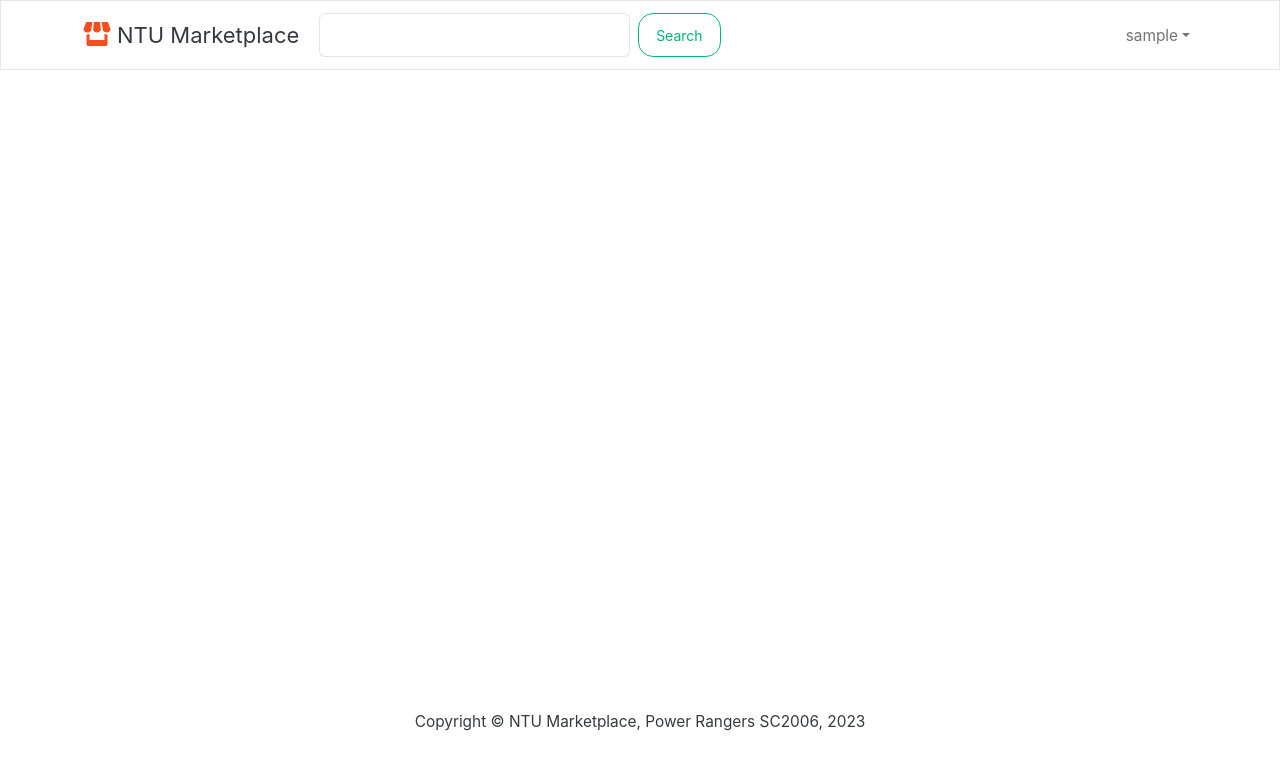
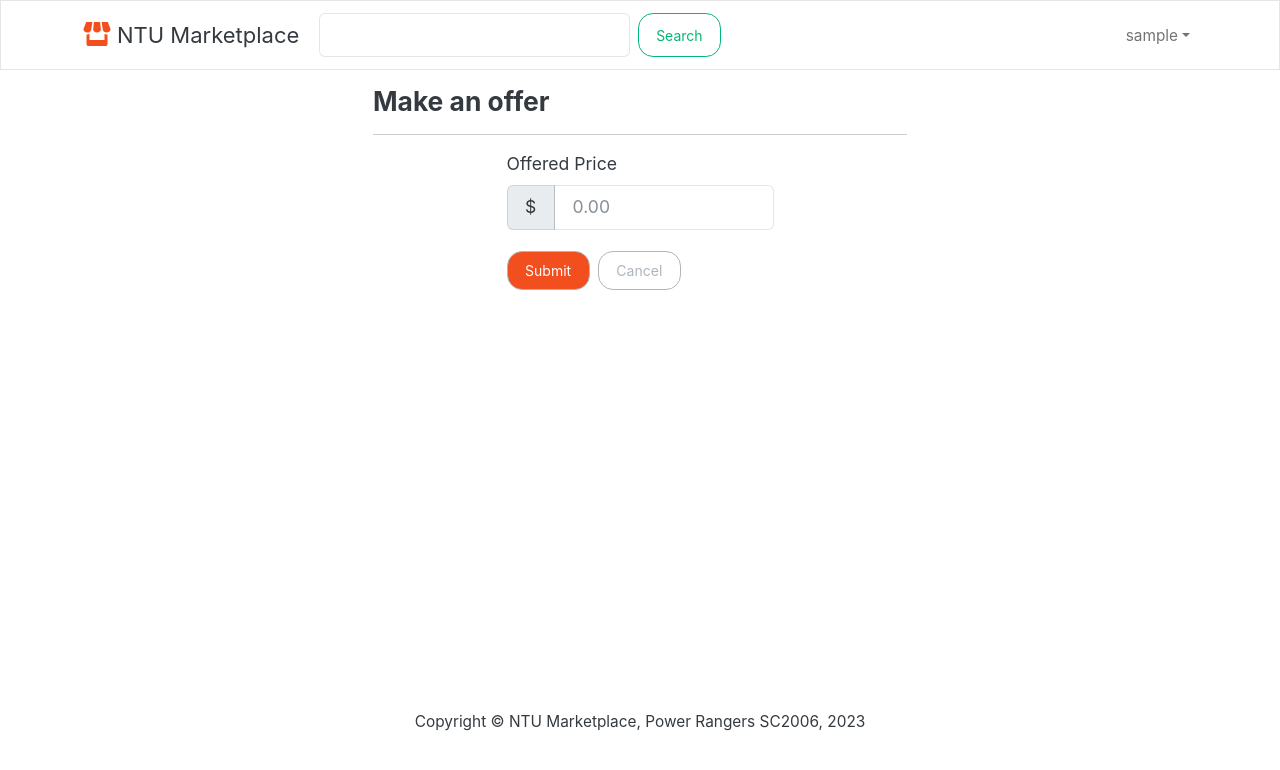
Before and after one commit to Roseus9/SC2006-PowerRangers, a React (Create React App) app in the folder frontend/: page /offer/product/1 in a window 1280 px wide. Shown: the top 770 px of the page. Built offline with nearby package versions, Linux system fonts and the light colour scheme; sample sign-in values are in the browser's storage.

Commit message:
<feat> offer page

```diff
--- a/frontend/src/App.js
+++ b/frontend/src/App.js
@@ -11,6 +11,7 @@ import LoginScreen from "./screens/LoginScreen";
 import RegisterScreen from "./screens/RegisterScreen";
 import CreateListing from "./screens/CreateListing";
 import Settings from './screens/Settings';
+import CreateOffer from './screens/CreateOffer';
 
 function App() {
   return (
@@ -26,6 +27,7 @@ function App() {
             <Route path="/register" element={<RegisterScreen />} />
             <Route path="/create" element={<CreateListing />} />
             <Route path='/settings' element={<Settings/>} />
+            <Route path="/offer/product/:productID" element={<CreateOffer/>} />
           </Routes>
         </Container>
       </main>
--- /dev/null
+++ b/frontend/src/actions/offerActions.js
@@ -0,0 +1,49 @@
+import axios from "axios";
+// Becase we are using thunk middleware,
+// our actions will return a function instead of an action object
+// and each action will be taking in dispatch as a parameter
+
+//  IMPORTING CONSTANTS ----------------
+import {
+  OFFER_CREATE_REQUEST,
+  OFFER_CREATE_SUCCESS,
+  OFFER_CREATE_FAIL,
+} from "../constants/constants";
+//---------------------------------------
+
+// ACTION CREATORS ----------------
+//  Action creator for getting a list of products
+//  action object contains type and payload
+
+export const createOffer = (price, product) => async (dispatch, getState) => {
+  try {
+    dispatch({
+      type: OFFER_CREATE_REQUEST,
+    });
+
+    const {
+      userLogin: { userInfo },
+    } = getState();
+
+    const config = {
+      headers: {
+        "Content-type": "multipart/form-data",
+        Authorization: `Bearer ${userInfo.token}`,
+      },
+    };
+    const { data } = await axios.post(`/api/offer/product/${product}`, price, product, config);
+
+    dispatch({
+      type: OFFER_CREATE_SUCCESS,
+      payload: data,
+    });
+  } catch (error) {
+    dispatch({
+      type: OFFER_CREATE_FAIL,
+      payload:
+        error.response && error.response.data.message
+          ? error.response.data.message
+          : error.message,
+    });
+  }
+};
--- a/frontend/src/constants/constants.js
+++ b/frontend/src/constants/constants.js
@@ -23,3 +23,8 @@ export const USER_REGISTER_FAIL = "USER_REGISTER_FAIL";
 export const PRODUCT_CREATE_REQUEST = "PRODUCT_CREATE_REQUEST";
 export const PRODUCT_CREATE_SUCCESS = "PRODUCT_CREATE_SUCCESS";
 export const PRODUCT_CREATE_FAIL = "PRODUCT_CREATE_FAIL";
+
+//  constants for API call to create a new product
+export const OFFER_CREATE_REQUEST = "OFFER_CREATE_REQUEST";
+export const OFFER_CREATE_SUCCESS = "OFFER_CREATE_SUCCESS";
+export const OFFER_CREATE_FAIL = "OFFER_CREATE_FAIL";
--- /dev/null
+++ b/frontend/src/reducers/offerReducer.js
@@ -0,0 +1,53 @@
+import {
+    OFFER_CREATE_REQUEST,
+    OFFER_CREATE_SUCCESS,
+    OFFER_CREATE_FAIL
+  } from '../constants/constants';
+
+  export const offerCreateReducer = (state = {}, action) => {
+    switch (action.type) {
+      case OFFER_CREATE_REQUEST:
+        return { loading: true };
+      case OFFER_CREATE_SUCCESS:
+        return { loading: false, success: true, offer: action.payload };
+      case OFFER_CREATE_FAIL:
+        return { loading: false, error: action.payload };
+      default:
+        return state;
+    }
+  };
+
+
+// // Reducer takes in the state and an action and returns a new state
+
+// //  IMPORTING CONSTANTS ----------------
+// import {
+//     OFFER_CREATE_REQUEST,
+//     OFFER_CREATE_SUCCESS,
+//     OFFER_CREATE_FAIL,
+//   } from "../constants/constants";
+//   //---------------------------------------
+
+// export const offerCreateReducer = (state = {}, action) => {
+//     switch (action.type) {
+//       case OFFER_CREATE_REQUEST:
+//         return {
+//           loading: true,
+//         };
+
+//       case OFFER_CREATE_SUCCESS:
+//         return {
+//           loading: false,
+//           success: true,
+//           offer: action.payload,
+//         };
+//       case OFFER_CREATE_FAIL:
+//         return {
+//           loading: false,
+//           error: action.payload,
+//         };
+
+//       default:
+//         return state;
+//     }
+// };
--- /dev/null
+++ b/frontend/src/screens/CreateOffer.js
@@ -0,0 +1,190 @@
+// import React, { useState, useEffect } from "react";
+// import { useDispatch, useSelector } from "react-redux";
+// import { useParams } from "react-router-dom";
+// import { createOffer } from "../actions/offerActions";
+// import { Form, Button } from "react-bootstrap";
+// import Message from "../components/Notification";
+// import Loader from "../components/Loader";
+// import FormContainer from "../components/FormContainer";
+
+// const CreateOffer = ({ history }) => {
+//   const dispatch = useDispatch();
+
+//   const [price, setPrice] = useState("");
+//   const [message, setMessage] = useState(null);
+
+//   const { productId } = useParams();
+
+//   const offerCreate = useSelector((state) => state.offerCreate);
+//   const { loading, error, success } = offerCreate;
+
+//   const userLogin = useSelector((state) => state.userLogin);
+//   const { userInfo } = userLogin;
+
+//   useEffect(() => {
+//     if (!userInfo) {
+//       history.push("/login");
+//     }
+//     if (success) {
+//       history.push("/");
+//     }
+//   }, [userInfo, history, success]);
+
+//   const submitHandler = (e) => {
+//     e.preventDefault();
+//     if (price === "") {
+//       setMessage("Please enter a price");
+//     } else {
+//       dispatch(createOffer(productId, price));
+//       setPrice("");
+//     }
+//   };
+
+//   return (
+//     <FormContainer>
+//       <h1>Make an Offer</h1>
+//       {message && <Message variant="danger">{message}</Message>}
+//       {error && <Message variant="danger">{error}</Message>}
+//       {loading && <Loader />}
+//       <Form onSubmit={submitHandler}>
+//         <Form.Group controlId="price">
+//           <Form.Label>Price</Form.Label>
+//           <Form.Control
+//             type="text"
+//             placeholder="Enter price"
+//             value={price}
+//             onChange={(e) => setPrice(e.target.value)}
+//           ></Form.Control>
+//         </Form.Group>
+
+//         <Button type="submit" variant="primary">
+//           Submit
+//         </Button>
+//       </Form>
+//     </FormContainer>
+//   );
+// };
+
+// export default CreateOffer;
+
+
+import React, { useState } from "react";
+import Form from "react-bootstrap/Form";
+import Button from "react-bootstrap/Button";
+import { ToastContainer, toast } from "react-toastify";
+import "react-toastify/dist/ReactToastify.css";
+import { createOffer } from "../actions/offerActions";
+import { useDispatch, useSelector } from "react-redux";
+import { useEffect } from "react";
+import { Link, useNavigate } from "react-router-dom";
+import FormContainer from "../components/FormContainer";
+import { useParams } from 'react-router-dom';
+import InputGroup from 'react-bootstrap/InputGroup';
+import { FormLabel } from "react-bootstrap";
+
+
+
+function CreateOffer() {
+  const offerCreate = useSelector((state) => state.offerCreate);
+  const { offer, error, success } = offerCreate;
+  const dispatch = useDispatch();
+  const navigate = useNavigate();
+  const [price, setPrice] = useState("");
+  const [product, setProduct] = useState("");
+  const {productID} = useParams();
+
+
+  // let {productId} and const {productId} are both ways of destructuring
+  // an object and extracting a property named userId from it.
+  // let {productId} declares a mutable variable using the let keyword,
+  // which means you can assign a new value to it later in your code
+  // const {userId} declares an immutable variable using the const keyword,
+  // which means its value cannot be reassigned once it is set
+
+
+  //user cant access create offer page if not logged in
+  const userRegister = useSelector(state => state.userLogin);
+  let { loading, userInfo } = userRegister;
+  useEffect(() => {
+    if (success) {
+       navigate("/");
+     }
+    if (!userInfo) {
+        navigate("/login")
+    }
+  }, [userInfo, navigate, success])
+
+  const submitHandler = (e) => {
+    e.preventDefault();
+    if (price == "") {
+      toast.error("Missing price!");
+      return;
+    }
+    if (!price.match("^[0-9]+(.[0-9]{1,3})?$")) {
+      toast.error("Invalid price!");
+      return;
+    }
+
+    dispatch(createOffer(price, product));
+    }
+
+  return (
+    <div>
+      <ToastContainer
+        position="top-right"
+        autoClose={1500}
+        hideProgressBar={true}
+        newestOnTop={false}
+        closeOnClick
+        rtl={false}
+        pauseOnFocusLoss
+        draggable
+        pauseOnHover
+        theme="light"
+      />
+      <FormContainer>
+        <h4>Make an offer</h4>
+        <Form onSubmit={submitHandler}>
+          <hr />
+          <div style={{ display: "flex", justifyContent: "center" }}>
+            <div style={{ width: "50%" }}>
+            <Form.Group className="mb-3">
+              <FormLabel>Offered Price</FormLabel>
+              <InputGroup className="d-flex align-items-center">
+                <InputGroup.Text>$</InputGroup.Text>
+                <Form.Control
+                  type="text"
+                  placeholder="0.00"
+                  value={price}
+                  onChange={(e) => {
+                    setPrice(e.target.value);
+                    setProduct(productID);
+                  }}
+                />
+              </InputGroup>
+            </Form.Group>
+              <Form.Group className="mb-3">
+                <Button
+                  type="submit"
+                  variant="secondary"
+                  style={{
+                    backgroundColor: "#F24E1E",
+                    marginRight: "8px",
+                    marginTop: "5px",
+                  }}
+                >
+                  Submit
+                </Button>
+                  <Button variant="outline-secondary" style={{ marginTop: "5px" }}>
+                    Cancel
+                  </Button>
+              </Form.Group>
+            </div>
+          </div>
+        </Form>
+      </FormContainer>
+    </div>
+  );
+}
+
+export default CreateOffer;
--- a/frontend/src/screens/ProductScreen.js
+++ b/frontend/src/screens/ProductScreen.js
@@ -3,6 +3,8 @@ import { useParams } from 'react-router-dom';
 import Rating from '../components/Rating'
 import Loader from '../components/Loader'
 import Notification from '../components/Notification'
+import { Link } from 'react-router-dom'
+
 
 import {Row, Col, Image, ListGroup, Card, Button} from 'react-bootstrap'
 
@@ -81,6 +83,9 @@ function ProductScreen() {
                             </ListGroup.Item>    */}
                         </ListGroup>
                         <Button className='my-3' variant='primary'>Bookmark</Button>
+                        <Link to={`/offer/product/${product._id}`}>
+                            <Button className='my-3' variant='primary' style={{marginLeft: "10px"}}>Make Offer</Button>
+                        </Link>
                     </Col>
                 </Row>
 
--- a/frontend/src/store.js
+++ b/frontend/src/store.js
@@ -9,6 +9,7 @@ import { userLoginReducer, userRegisterReducer } from "./reducers/userReducer";
 // import { combineReducers } from 'redux'
 import { configureStore } from "@reduxjs/toolkit";
 import { productCreateReducer } from "./reducers/productReducer";
+import { offerCreateReducer } from "./reducers/offerReducer";
 // const initialState = {}
 // const middleware = [thunk]
 // const reducer = combineReducers({
@@ -25,6 +26,7 @@ const store = configureStore({
     userLogin: userLoginReducer,
     userRegister: userRegisterReducer,
     productCreate: productCreateReducer,
+    offerCreate: offerCreateReducer,
   },
   preloadedState: {
     userLogin: {
```
